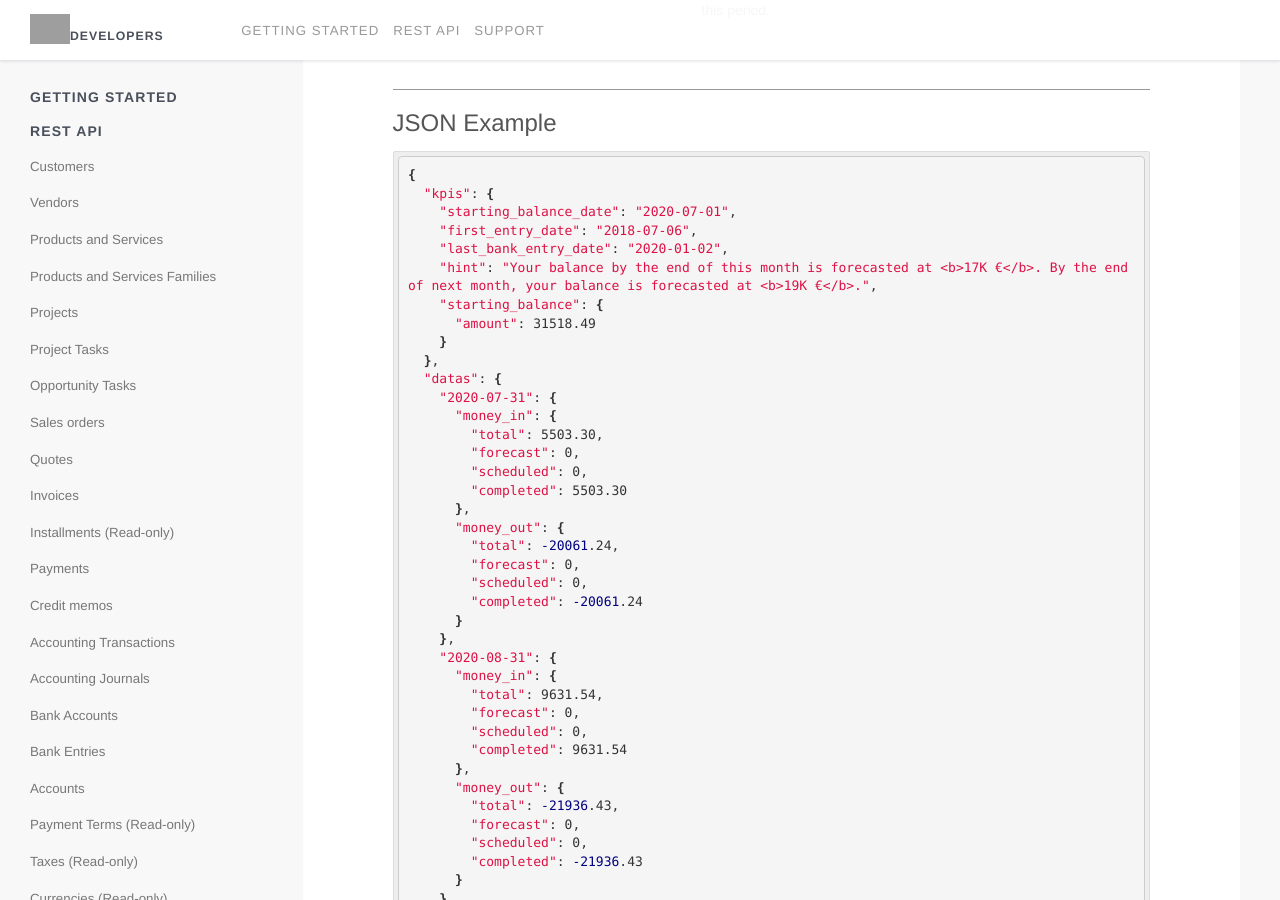
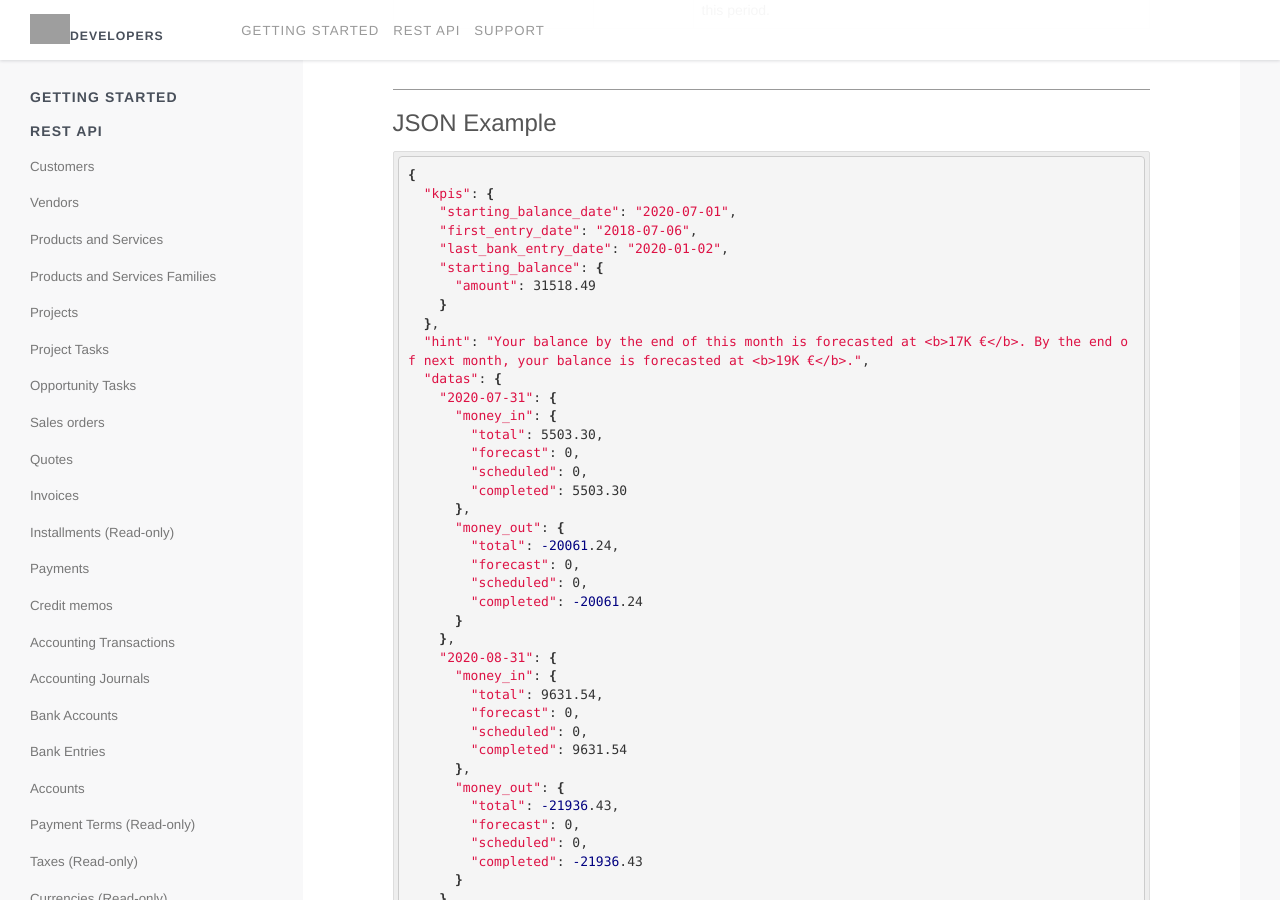
Before and after one commit to myERP/myerp.github.io, a Jekyll site: the page built from docs/1.0/api/index.html, in a window 1280 px wide and 900 px high, scrolled down 59314 px. Built offline with Jekyll 4.4.1, drawn with Linux system fonts in a browser that asks for light colours; nearby versions of some CDN libraries; Markdown is read by kramdown in place of the engine named in the settings; grey boxes are pictures that could not be loaded.

```diff
--- a/_includes/1.0/api/json/cash_flow_details.json
+++ b/_includes/1.0/api/json/cash_flow_details.json
@@ -18,9 +18,9 @@
         "count": 2,
         "sum": 3996.00
       }
-    ],
-    "hint": "For February, there has been <b>4K €</b> in sales; <b>4K €</b> is remaining to reach the sales goal of <b>8K €</b> by the end of the month."
+    ]
   },
+  "hint": "For February, there has been <b>4K €</b> in sales; <b>4K €</b> is remaining to reach the sales goal of <b>8K €</b> by the end of the month.",
   "results": [
     {
       "attachment_count": 0,
--- a/_includes/1.0/api/json/cash_flow_overtime.json
+++ b/_includes/1.0/api/json/cash_flow_overtime.json
@@ -3,11 +3,11 @@
     "starting_balance_date": "2020-07-01",
     "first_entry_date": "2018-07-06",
     "last_bank_entry_date": "2020-01-02",
-    "hint": "Your balance by the end of this month is forecasted at <b>17K €</b>. By the end of next month, your balance is forecasted at <b>19K €</b>.",
     "starting_balance": {
       "amount": 31518.49
     }
   },
+  "hint": "Your balance by the end of this month is forecasted at <b>17K €</b>. By the end of next month, your balance is forecasted at <b>19K €</b>.",
   "datas": {
     "2020-07-31": {
       "money_in": {
```
